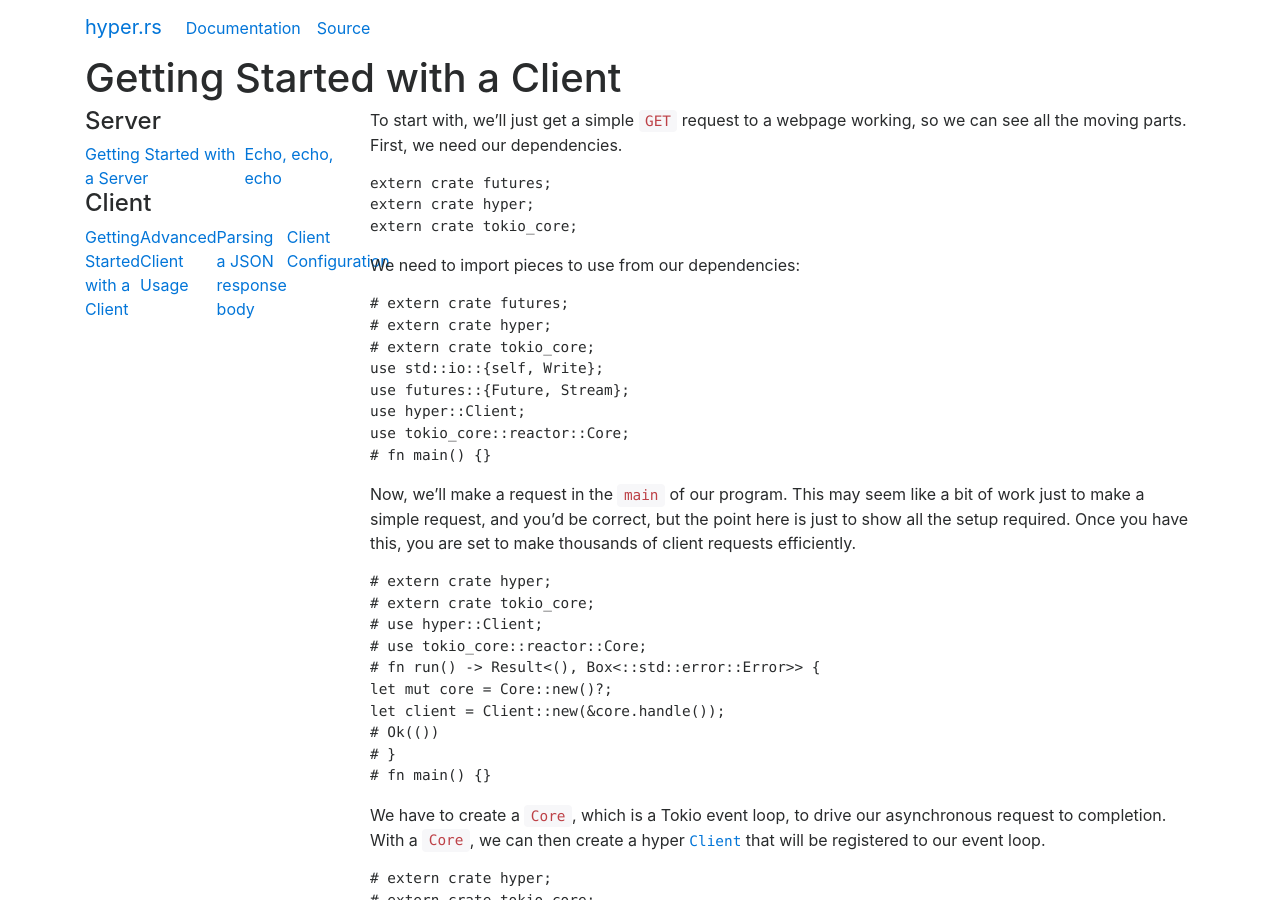
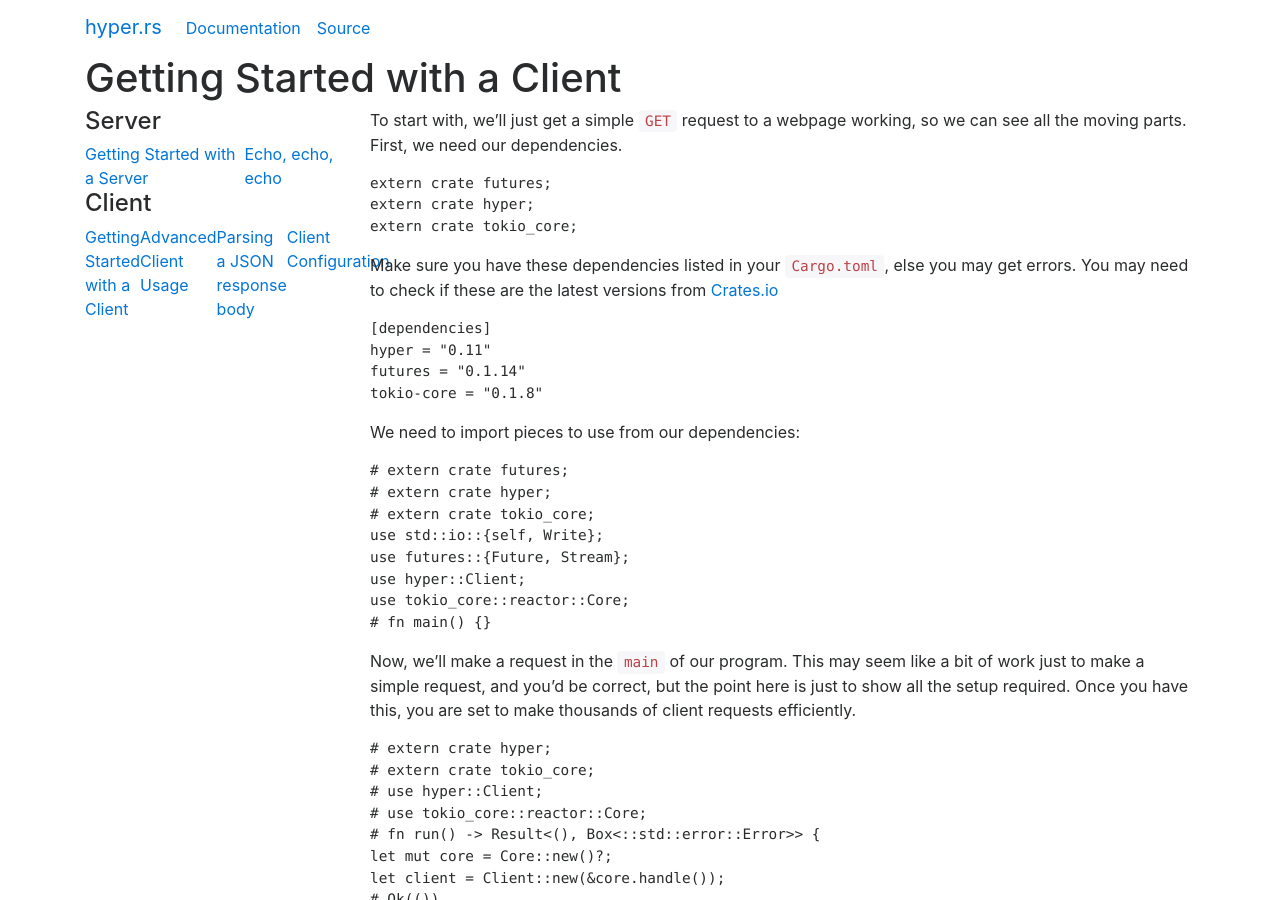
Before and after one commit to hyperium/hyperium.github.io, a Jekyll site: the page built from _guides/client/basic.md, in a window 1280 px wide and 900 px high. Built offline with Jekyll 4.4.1, drawn with Linux system fonts in a browser that asks for light colours.

````diff
--- a/_guides/client/basic.md
+++ b/_guides/client/basic.md
@@ -9,6 +9,16 @@ so we can see all the moving parts. First, we need our dependencies.
 extern crate futures;
 extern crate hyper;
 extern crate tokio_core;
+```
+
+Make sure you have these dependencies listed in your ```Cargo.toml```, else you may get errors. You may need
+to check if these are the latest versions from [Crates.io](https://crates.io)
+
+```
+[dependencies]
+hyper = "0.11"
+futures = "0.1.14"
+tokio-core = "0.1.8"
 ```
 
 We need to import pieces to use from our dependencies:
````
